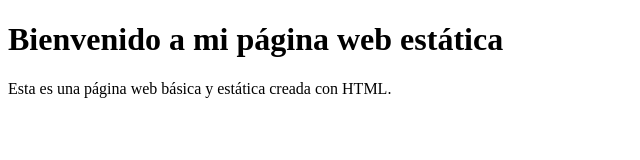
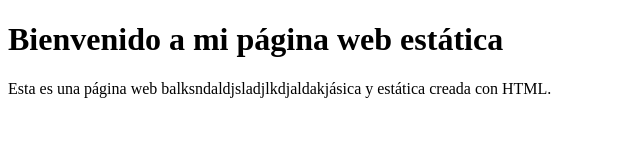
Before and after one commit to MiguelAngel1901/MyProject, a plain HTML site: page index.html in a window 1280 px wide. Shown: the whole page, without its empty margins (0-640 px from the left). Drawn offline with Linux system fonts and the light colour scheme.

Commit message:
Update index.html

```diff
--- a/index.html
+++ b/index.html
@@ -5,6 +5,6 @@
 </head>
 <body>
     <h1>Bienvenido a mi página web estática</h1>
-    <p>Esta es una página web básica y estática creada con HTML.</p>
+    <p>Esta es una página web balksndaldjsladjlkdjaldakjásica y estática creada con HTML.</p>
 </body>
 </html>
```
